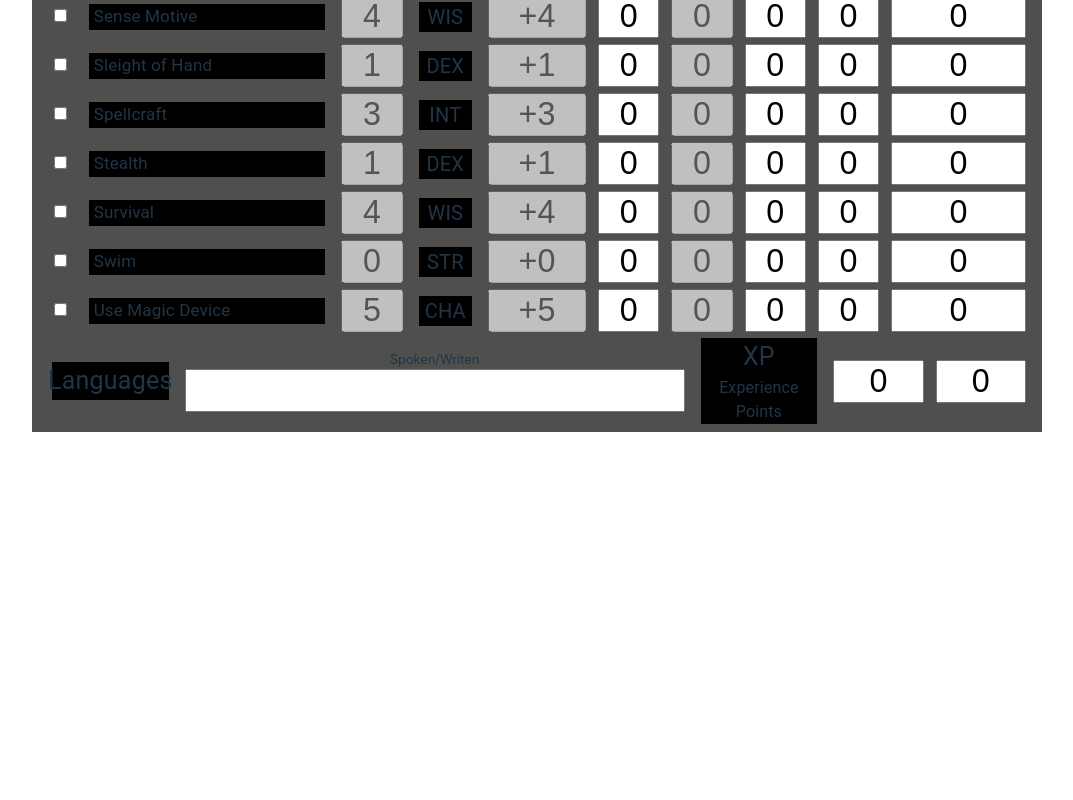
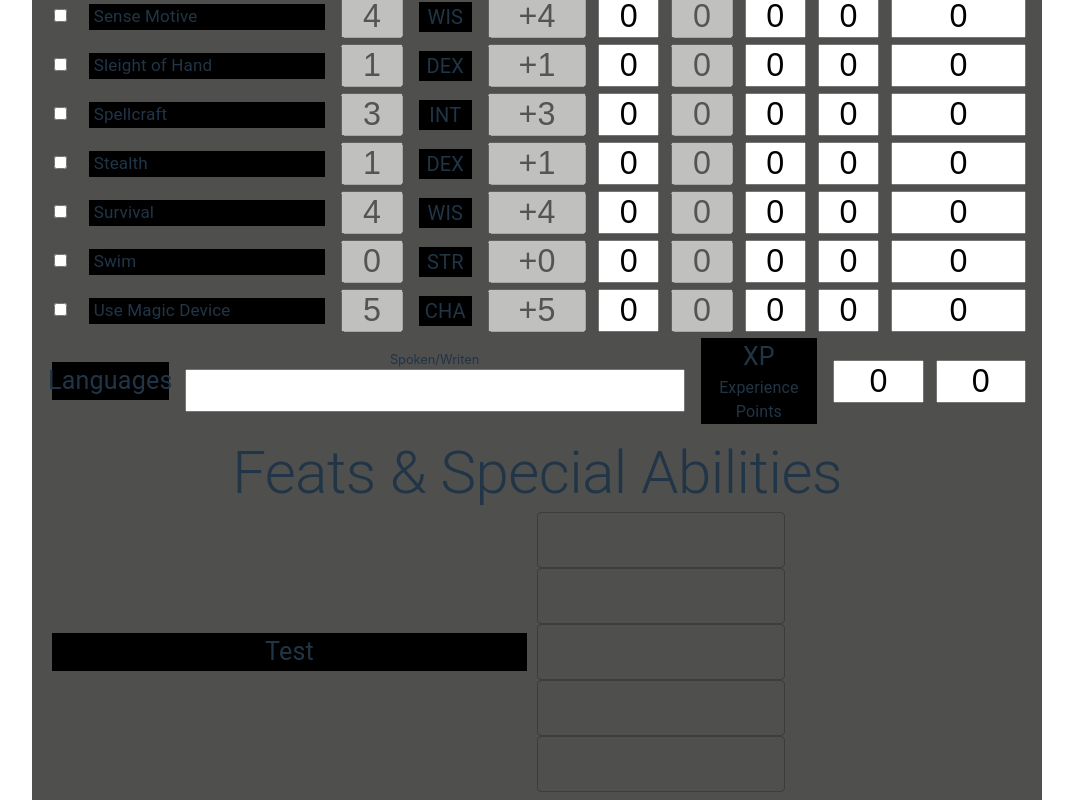
Before and after one commit to hughesbenm/Sheetfinder, a React (Vite) app: page / in a window 1280 px wide. Shown: the part 3028-3828 px from the top of the page, without its empty margins (103-1176 px from the left). Before the commit the page ends 3460 px from the top, so only its background shows below. Built offline with nearby package versions, Linux system fonts and the light colour scheme.

Commit message:
Working on FillableList

```diff
--- a/src/frontend/app/App.tsx
+++ b/src/frontend/app/App.tsx
@@ -5,6 +5,7 @@ import AbilitiesSection from "./AbilitiesSection";
 import DefenseSection from "./DefenseSection";
 import OffenseSection from "./OffenseSection";
 import SkillsSection from "./SkillsSection";
+import FeatsSection from "./FeatsSection";
 
 
 function App() {
@@ -16,6 +17,7 @@ function App() {
 			<DefenseSection/>
 			<OffenseSection/>
 			<SkillsSection/>
+			<FeatsSection/>
 		</div>
 	);
 }
--- /dev/null
+++ b/src/frontend/app/FeatsSection.tsx
@@ -0,0 +1,42 @@
+import FillableList from "../components/FillableList";
+import SkillRow from "../components/SkillRow"
+import SkillsHeaderRow from "../components/SkillsHeaderRow";
+import GridLabel from "../layout/GridLabel";
+import GridNumberSource from "../layout/GridNumberSource";
+import GridRow from "../layout/GridRow";
+import GridSection from "../layout/GridSection";
+import GridStringSource from "../layout/GridStringSource";
+import { setLanguages, setXPNext, setXPTotal } from "../redux/skillSlice";
+import { useAppDispatch, useAppSelector } from "../redux/store";
+
+const FeatsSection = () => {
+	const dispatch = useAppDispatch();
+	const skills = useAppSelector((state) => state.skills.skills);
+
+	const languages = useAppSelector((state) => state.skills.languages);
+	const totalXp = useAppSelector((state) => state.skills.totalXp);
+	const xpToNext = useAppSelector((state) => state.skills.xpToNext);
+
+	const handleLanguages = (newLanguages: string) => {
+		dispatch(setLanguages(newLanguages));
+	}
+
+	const handleXPTotal = (newXPTotal: number) => {
+		dispatch(setXPTotal(newXPTotal));
+	}
+
+	const handleXPNext = (newXPNext: number) => {
+		dispatch(setXPNext(newXPNext));
+	}
+
+	return (
+		<GridSection title={"Feats & Special Abilities"}>
+			<GridRow>
+				<GridLabel size={0} title={"Test"} />
+				<FillableList things={["test", "test1", "test2", "test3", "test4"]} />
+			</GridRow>
+		</GridSection>
+	)
+}
+
+export default FeatsSection;
--- /dev/null
+++ b/src/frontend/components/FillableList.tsx
@@ -0,0 +1,17 @@
+import { Box, TextField } from "@mui/material"
+
+interface FillableListProps {
+	things: string[]
+}
+
+const FillableList: React.FC<FillableListProps> = ({things}) => {
+	return (
+		<Box>
+			{things.map((thing) => {
+				return <TextField>{thing}</TextField>
+			})}
+		</Box>
+	)
+}
+
+export default FillableList;
```
